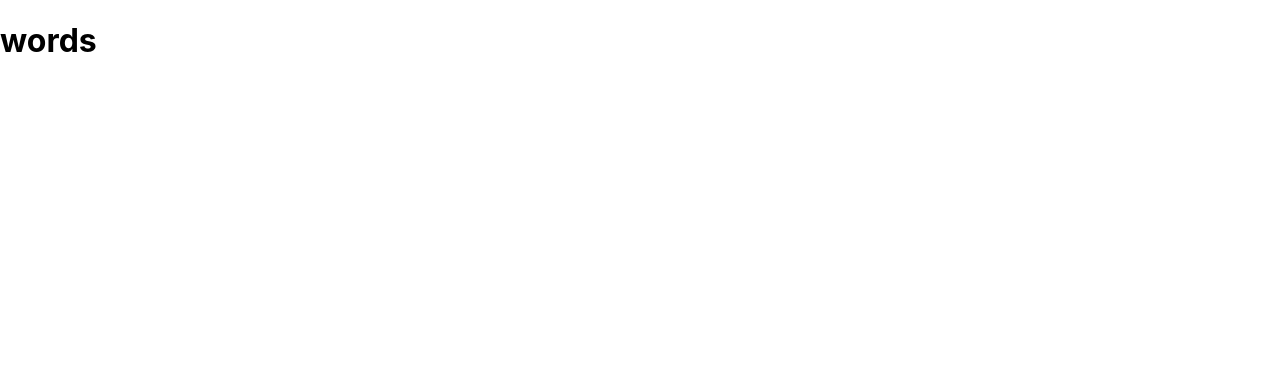
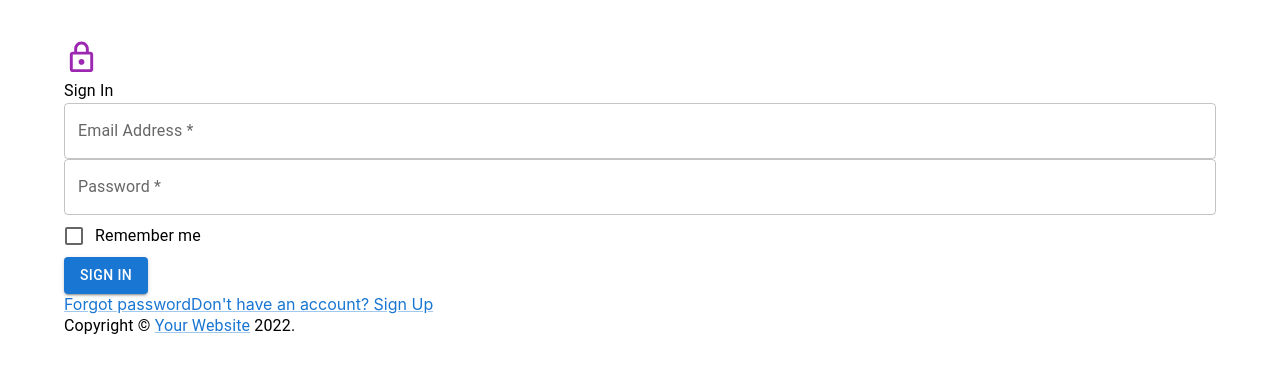
Before and after one commit to k4-100/mui-tutorial, a React (Create React App) app: page / in a window 1280 px wide. Shown: the top 372 px of the page. Built offline with nearby package versions, Linux system fonts and the light colour scheme.

Commit message:
Created barebone structure

```diff
--- a/src/App.js
+++ b/src/App.js
@@ -1,5 +1,38 @@
 import * as React from "react";
+import { LockOutlined } from "@mui/icons-material";
+import {
+  Container,
+  Typography,
+  TextField,
+  Box,
+  FormControlLabel,
+  Checkbox,
+  Button,
+  Link,
+} from "@mui/material";
 
 export default function App() {
-  return <h1>words</h1>;
+  return (
+    <>
+      <Container sx={{ mt: 5 }}>
+        <LockOutlined fontSize="large" color="secondary" />
+        <Typography>Sign In</Typography>
+        <Box sx={{ display: "flex", flexDirection: "column" }}>
+          <TextField id="email" label="Email Address *" variant="outlined" />
+          <TextField id="password" label="Password *" variant="outlined" />
+        </Box>
+        <FormControlLabel control={<Checkbox />} label="Remember me" />
+        <Button variant="contained" sx={{ display: "block" }}>
+          Sign in
+        </Button>
+        <Box>
+          <Link href="#">Forgot password</Link>
+          <Link href="#">Don't have an account? Sign Up</Link>
+        </Box>
+        <Typography>
+          Copyright © <Link href="#">Your Website</Link> 2022.
+        </Typography>
+      </Container>
+    </>
+  );
 }
```
